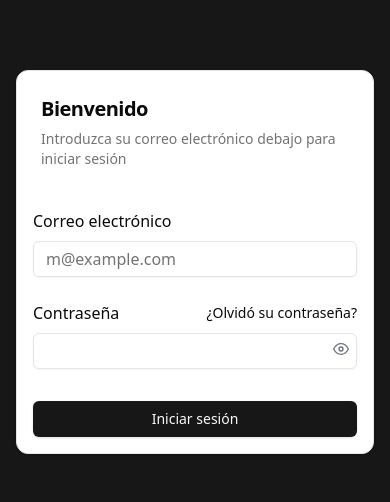
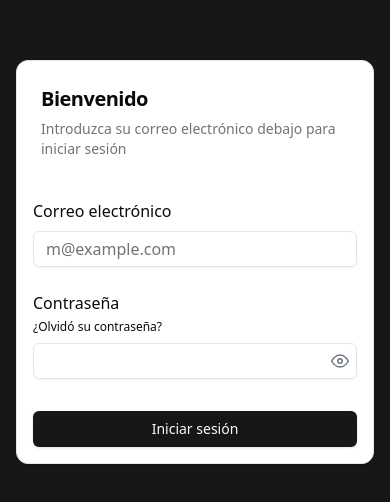
Before and after one commit to valium69mg/single-vendor-ecommerce-frontend, a React (Vite) app: page /login in a window 390 px wide. Shown: the part 160-662 px from the top of the page. Built offline with nearby package versions, Linux system fonts and the light colour scheme; no server answers.

Commit message:
feat: agregar responsibidad basica a FormField

```diff
--- a/src/components/common/FormField.tsx
+++ b/src/components/common/FormField.tsx
@@ -32,11 +32,11 @@ export default function FormField({
   const effectiveType = isPasswordField && showPassword ? "text" : inputType;
 
   return (
-    <div className="grid gap-2">
-      <div className="flex items-center">
+    <div className="grid gap-2 sm:gap-3">
+      <div className="flex flex-col gap-1 sm:flex-row sm:items-center">
         <Label htmlFor={inputId}>{t(labelKey)}</Label>
         {anchorElement && (
-          <div className="ml-auto inline-block text-sm underline-offset-4 hover:underline">
+          <div className="sm:ml-auto inline-block text-xs sm:text-sm underline-offset-4 hover:underline">
             {anchorElement}
           </div>
         )}
@@ -53,13 +53,13 @@ export default function FormField({
           <button
             type="button"
             onClick={() => setShowPassword((prev) => !prev)}
-            className="absolute right-2 top-2 text-gray-500"
+            className="absolute right-2 top-1/2 -translate-y-1/2 text-gray-500 text-lg sm:text-xl"
           >
             {showPassword ? <FiEyeOff /> : <FiEye />}
           </button>
         )}
       </div>
-      {error && <p className="text-sm text-red-500">{t(error)}</p>}
+      {error && <p className="text-xs sm:text-sm text-red-500">{t(error)}</p>}
     </div>
   );
 }
```
